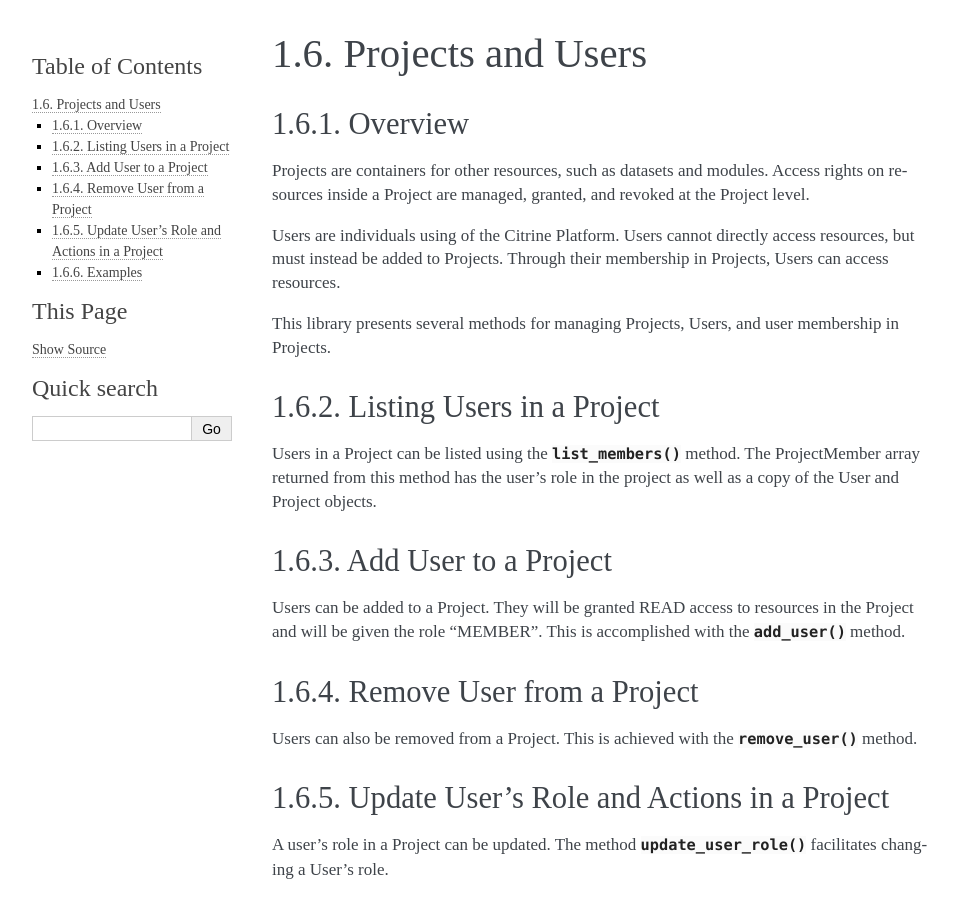
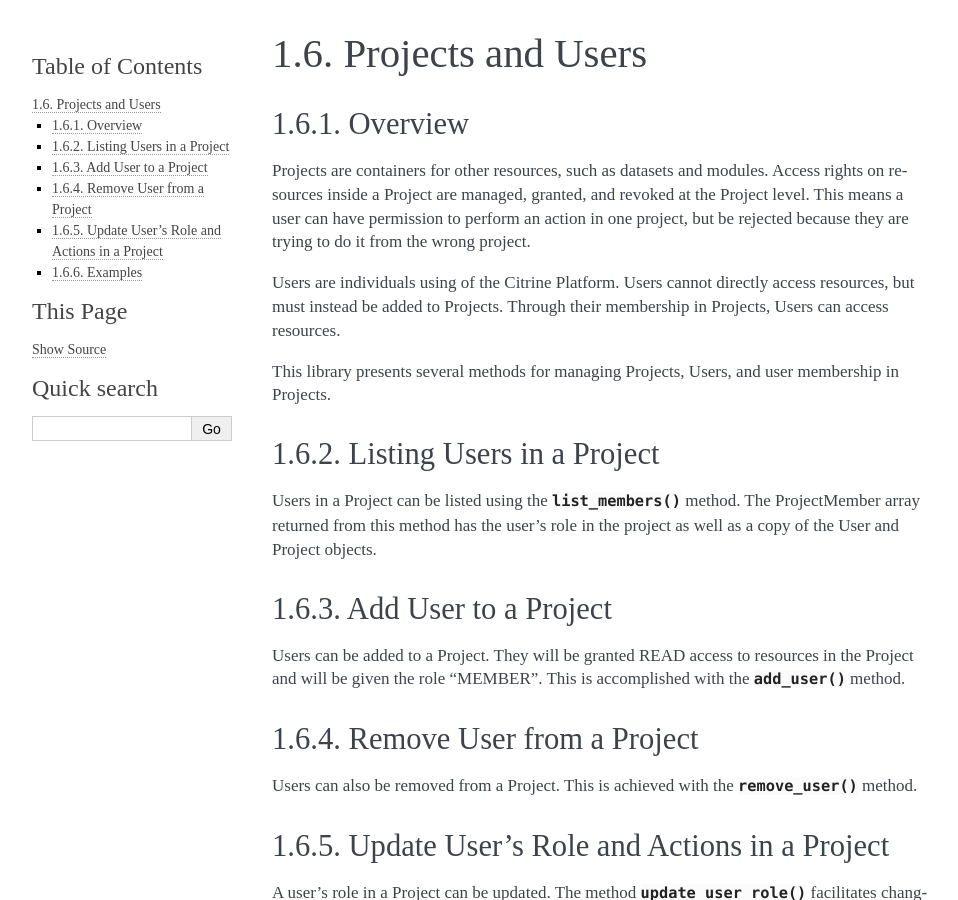
Before and after one commit to CitrineInformatics/citrine-python, a Sphinx documentation site: the page built from docs/source/getting_started/projects_and_users.rst, in a window 1280 px wide and 900 px high. Shown: the whole window, without its empty margins (148-1106 px from the left). Built offline with Sphinx 7.4.7, drawn with Linux system fonts in a browser that asks for light colours.

Commit message:
added project context example

```diff
--- a/docs/source/getting_started/projects_and_users.rst
+++ b/docs/source/getting_started/projects_and_users.rst
@@ -7,6 +7,8 @@ Overview
 
 Projects are containers for other resources, such as datasets and modules.
 Access rights on resources inside a Project are managed, granted, and revoked at the Project level.
+This means a user can have permission to perform an action in one project, but be rejected because
+they are trying to do it from the wrong project.
 
 Users are individuals using of the Citrine Platform.
 Users cannot directly access resources, but must instead be added to Projects.
```
